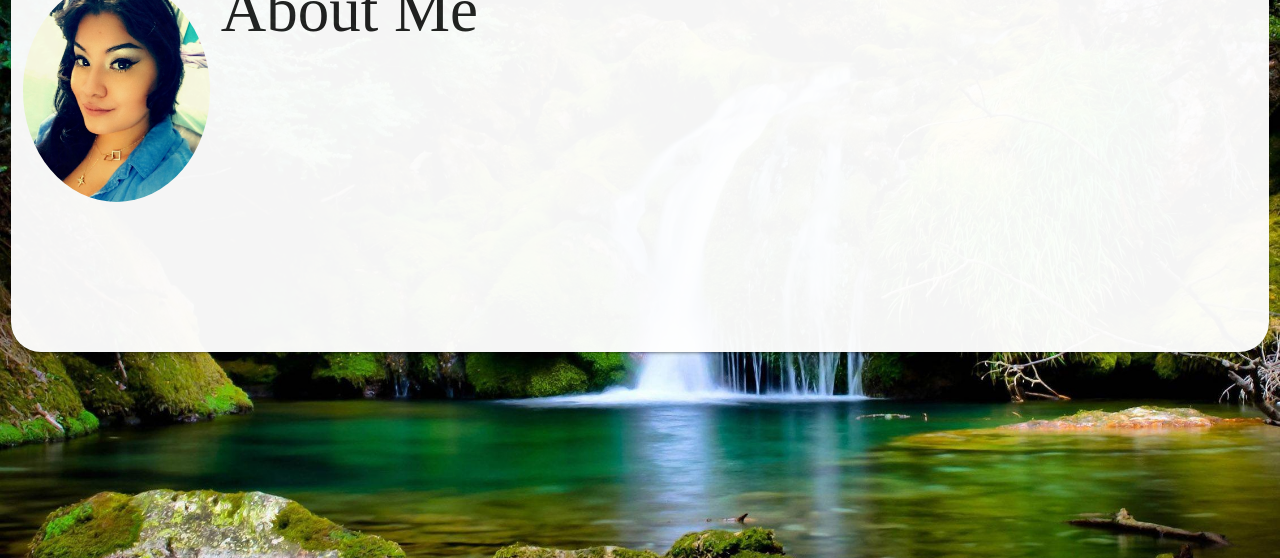
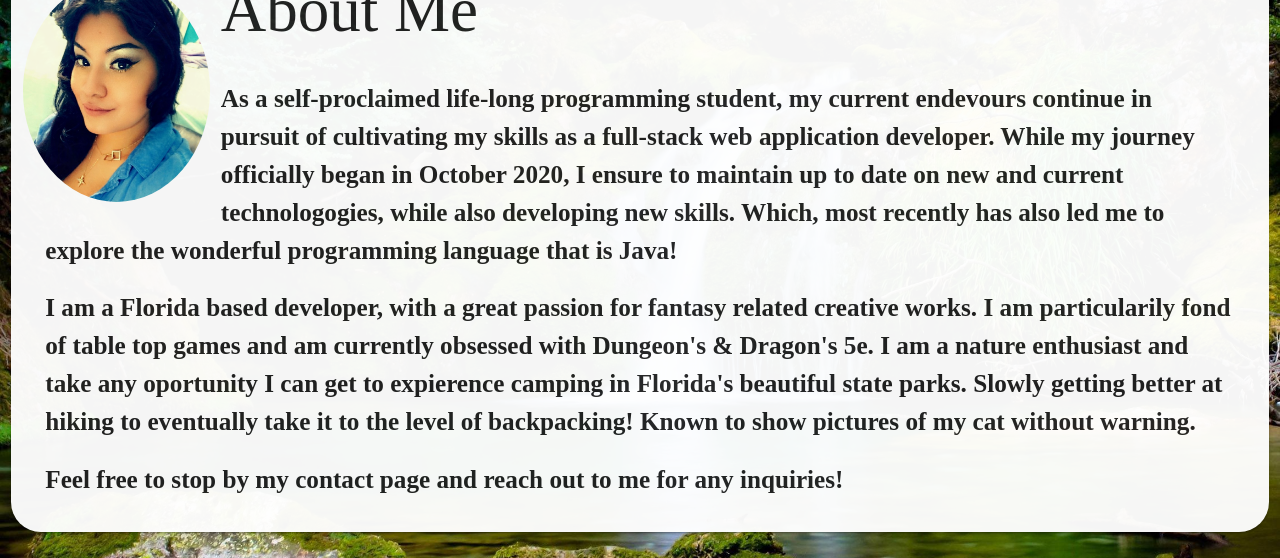
Before and after one commit to Elysiayn/Wendy-Lemus, a React (Create React App) app: page / in a window 1280 px wide. Shown: the part 175-733 px from the top of the page. Built offline with nearby package versions, Linux system fonts and the light colour scheme; a web font is replaced by a local one.

Commit message:
merge resolve, info update

```diff
--- a/src/components/About/index.js
+++ b/src/components/About/index.js
@@ -12,7 +12,19 @@ const About = () => (
 
         <div className="card-content">
         <h1 data-testid="h1tag">About Me</h1>
-
+        <p className="aboutText flow-text">
+            As a self-proclaimed life-long programming student, my current endevours continue in pursuit of cultivating my skills as a full-stack web application developer.
+            While my journey officially began in October 2020, I ensure to maintain up to date on new and current technologogies, while also developing new skills. Which, most recently
+            has also led me to explore the wonderful programming language that is Java!
+          </p>
+          <p className="aboutText flow-text">
+            I am a Florida based developer, with a great passion for fantasy related creative works. I am particularily fond of table top games and am currently obsessed with Dungeon's
+            & Dragon's 5e. I am a nature enthusiast and take any oportunity I can get to expierence camping in Florida's beautiful state parks. Slowly getting better at hiking to eventually
+            take it to the level of backpacking! Known to show pictures of my cat without warning.
+          </p>
+          <p className="aboutText flow-text">
+            Feel free to stop by my contact page and reach out to me for any inquiries!
+          </p>
         </div>
       </div>
     </div>
```
Also changed, not shown: 1 other file (tests, documents, lock files or other folders).
